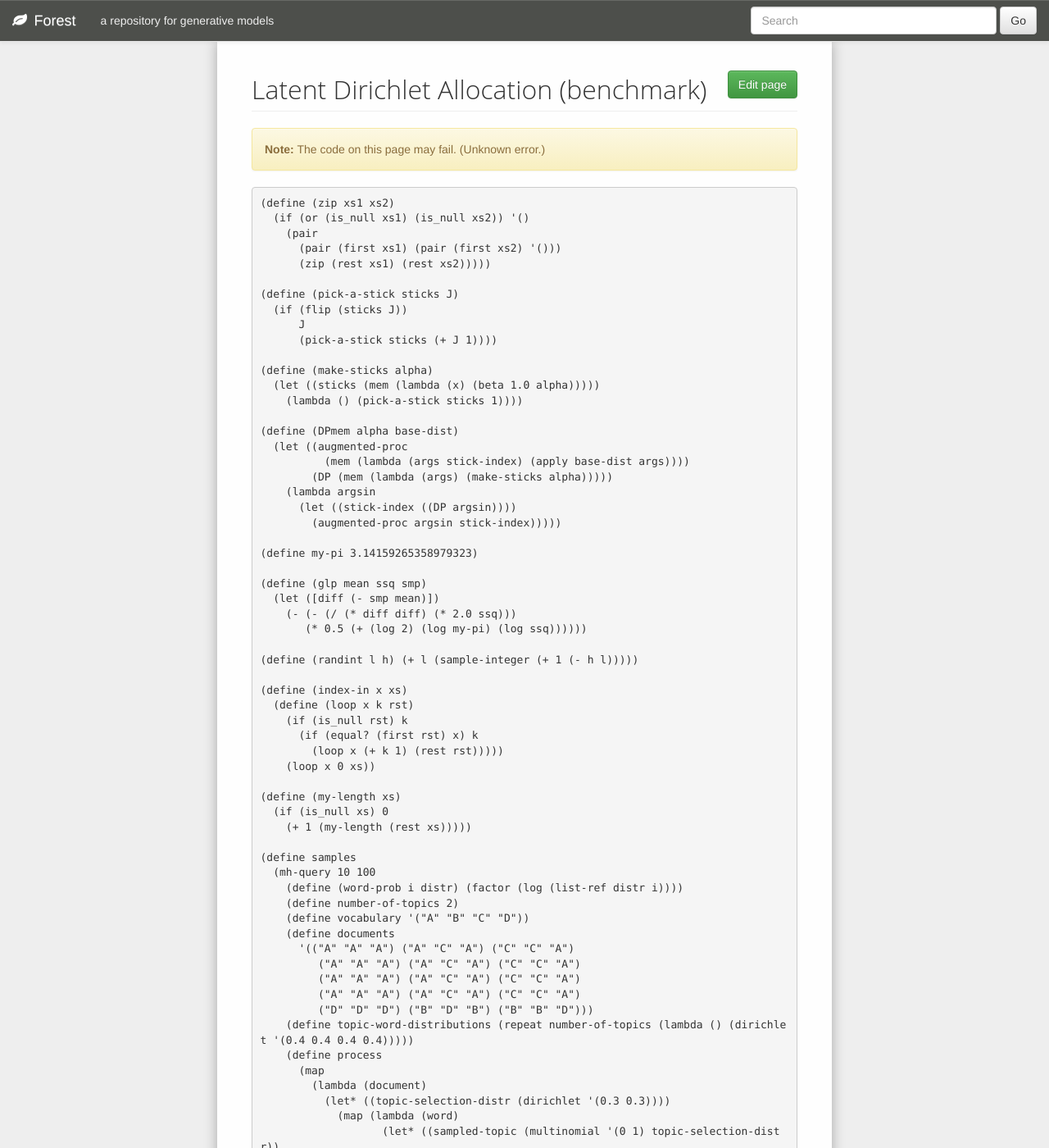
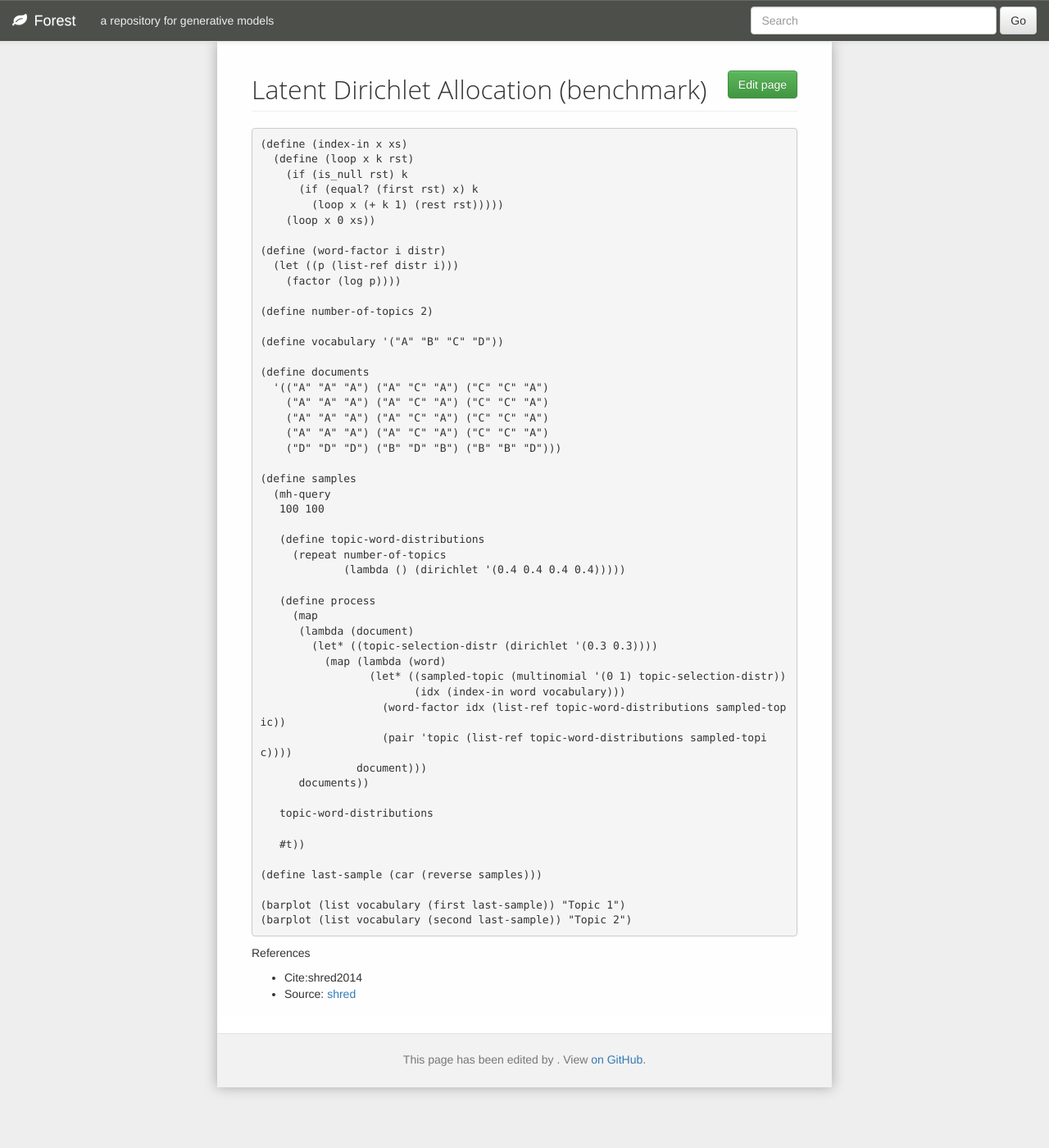
Before and after one commit to forestdb/forestdb.org, a Jekyll site: the page built from models/lda-bench.md, in a window 1280 px wide and 1400 px high. Shown: the whole window at 82% size. Built offline with Jekyll 4.4.1, drawn with Linux system fonts in a browser that asks for light colours; nearby versions of some CDN libraries; a script that is not in the unit is left out; some of the changed text lies outside the part shown.

Commit message:
Update lda-bench.md

```diff
--- a/models/lda-bench.md
+++ b/models/lda-bench.md
@@ -1,44 +1,10 @@
 ---
 layout: model
 title: Latent Dirichlet Allocation (benchmark)
-model-status: code-fail
+model-status: code
 model-category: Machine Learning
 model-tags: shred, benchmark, machine learning
-model-status-verbose: Unknown error.
 ---
-
-
-    (define (zip xs1 xs2)
-      (if (or (is_null xs1) (is_null xs2)) '()
-        (pair
-          (pair (first xs1) (pair (first xs2) '()))
-          (zip (rest xs1) (rest xs2)))))
-
-    (define (pick-a-stick sticks J)
-      (if (flip (sticks J))
-          J
-          (pick-a-stick sticks (+ J 1))))
-
-    (define (make-sticks alpha)
-      (let ((sticks (mem (lambda (x) (beta 1.0 alpha)))))
-        (lambda () (pick-a-stick sticks 1))))
-
-    (define (DPmem alpha base-dist)
-      (let ((augmented-proc
-              (mem (lambda (args stick-index) (apply base-dist args))))
-            (DP (mem (lambda (args) (make-sticks alpha)))))
-        (lambda argsin
-          (let ((stick-index ((DP argsin))))
-            (augmented-proc argsin stick-index)))))
-
-    (define my-pi 3.14159265358979323)
-
-    (define (glp mean ssq smp)
-      (let ([diff (- smp mean)])
-        (- (- (/ (* diff diff) (* 2.0 ssq)))
-           (* 0.5 (+ (log 2) (log my-pi) (log ssq))))))
-
-    (define (randint l h) (+ l (sample-integer (+ 1 (- h l)))))
 
     (define (index-in x xs)
       (define (loop x k rst)
@@ -47,43 +13,49 @@ model-status-verbose: Unknown error.
             (loop x (+ k 1) (rest rst)))))
         (loop x 0 xs))
 
-    (define (my-length xs)
-      (if (is_null xs) 0
-        (+ 1 (my-length (rest xs)))))
+    (define (word-factor i distr)
+      (let ((p (list-ref distr i)))
+        (factor (log p))))
+
+    (define number-of-topics 2)
+
+    (define vocabulary '("A" "B" "C" "D"))
+
+    (define documents
+      '(("A" "A" "A") ("A" "C" "A") ("C" "C" "A")
+        ("A" "A" "A") ("A" "C" "A") ("C" "C" "A")
+        ("A" "A" "A") ("A" "C" "A") ("C" "C" "A")
+        ("A" "A" "A") ("A" "C" "A") ("C" "C" "A")
+        ("D" "D" "D") ("B" "D" "B") ("B" "B" "D")))
 
     (define samples
-      (mh-query 10 100
-        (define (word-prob i distr) (factor (log (list-ref distr i))))
-        (define number-of-topics 2)
-        (define vocabulary '("A" "B" "C" "D"))
-        (define documents
-          '(("A" "A" "A") ("A" "C" "A") ("C" "C" "A")
-             ("A" "A" "A") ("A" "C" "A") ("C" "C" "A")
-             ("A" "A" "A") ("A" "C" "A") ("C" "C" "A")
-             ("A" "A" "A") ("A" "C" "A") ("C" "C" "A")
-             ("D" "D" "D") ("B" "D" "B") ("B" "B" "D")))
-        (define topic-word-distributions (repeat number-of-topics (lambda () (dirichlet '(0.4 0.4 0.4 0.4)))))
-        (define process
-          (map
-            (lambda (document)
-              (let* ((topic-selection-distr (dirichlet '(0.3 0.3))))
-                (map (lambda (word)
-                       (let* ((sampled-topic (multinomial '(0 1) topic-selection-distr))
-                              (idx (index-in word vocabulary)))
-                         (pair (pair 'topic (list-ref topic-word-distributions sampled-topic))
-                               (word-prob idx (list-ref topic-word-distributions sampled-topic)))))
-                     document)))
-            documents))
-        (define total-score
-          (sum
-            (map
-              (lambda (proc)
-                (sum (map (lambda (item) (rest item)) proc)))
-              process)))
-        (define sample (pair total-score process))
-        sample
-        #t))
-    samples
+      (mh-query
+       100 100
+
+       (define topic-word-distributions
+         (repeat number-of-topics
+                 (lambda () (dirichlet '(0.4 0.4 0.4 0.4)))))
+
+       (define process
+         (map
+          (lambda (document)
+            (let* ((topic-selection-distr (dirichlet '(0.3 0.3))))
+              (map (lambda (word)
+                     (let* ((sampled-topic (multinomial '(0 1) topic-selection-distr))
+                            (idx (index-in word vocabulary)))
+                       (word-factor idx (list-ref topic-word-distributions sampled-topic))
+                       (pair 'topic (list-ref topic-word-distributions sampled-topic))))
+                   document)))
+          documents))
+
+       topic-word-distributions
+
+       #t))
+
+    (define last-sample (car (reverse samples)))
+
+    (barplot (list vocabulary (first last-sample)) "Topic 1")
+    (barplot (list vocabulary (second last-sample)) "Topic 2")
 
 References
 
```
